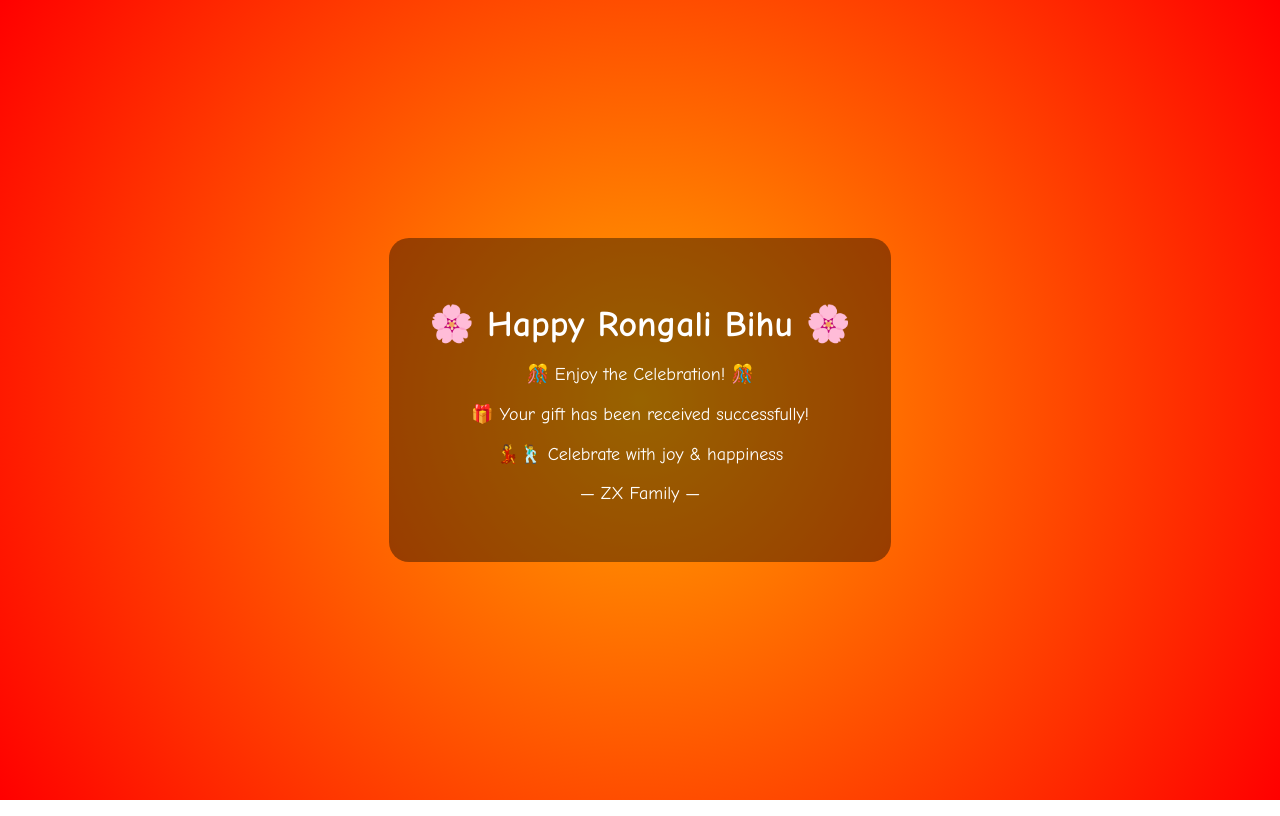
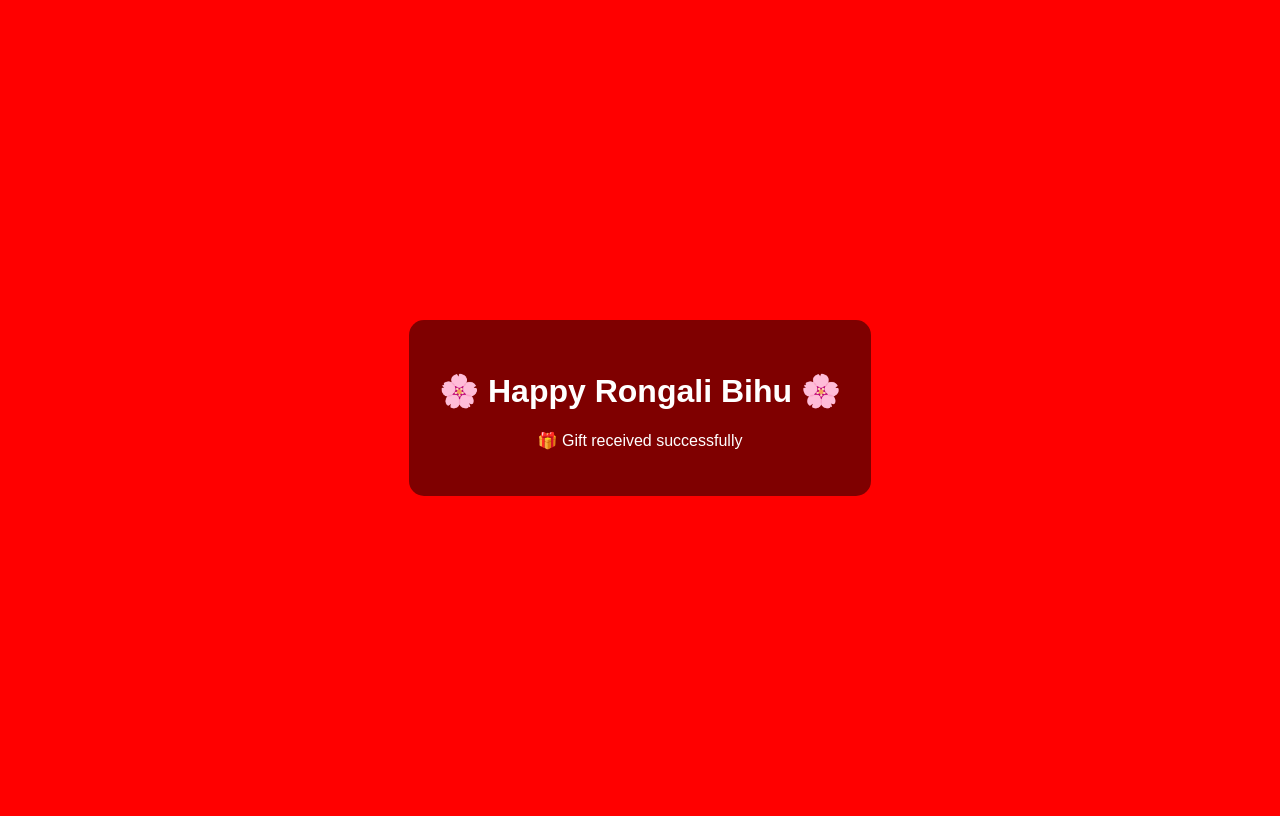
Before and after one commit to nehahacker-call/Bihu-gift, a plain HTML site: page bihu.html in a window 1280 px wide. Drawn offline with Linux system fonts and the light colour scheme.

Commit message:
Update bihu.html

```diff
--- a/bihu.html
+++ b/bihu.html
@@ -3,69 +3,41 @@
 <head>
   <title>Happy Bihu 🎉</title>
   <meta name="viewport" content="width=device-width, initial-scale=1.0">
-
   <style>
-    body {
-      margin: 0;
-      min-height: 100vh;
-      display: flex;
-      justify-content: center;
-      align-items: center;
-      background: radial-gradient(circle, orange, red);
-      font-family: 'Comic Sans MS', cursive;
-      text-align: center;
-      color: white;
+    body{
+      min-height:100vh;
+      display:flex;
+      justify-content:center;
+      align-items:center;
+      background:red;
+      color:white;
+      text-align:center;
+      font-family:Arial;
     }
-    .box {
-      background: rgba(0,0,0,0.4);
-      padding: 40px;
-      border-radius: 20px;
-      animation: pop 1.2s ease;
+    .box{
+      background:rgba(0,0,0,0.5);
+      padding:30px;
+      border-radius:15px;
     }
-    h1 {
-      font-size: 36px;
-      margin-bottom: 10px;
-    }
-    p {
-      font-size: 18px;
-    }
-    .name {
-      color: #00ffcc;
-      font-size: 26px;
-      font-weight: bold;
-      animation: glow 1.5s infinite alternate;
-    }
-    @keyframes pop {
-      0% { transform: scale(0.5); opacity: 0; }
-      100% { transform: scale(1); opacity: 1; }
-    }
-    @keyframes glow {
-      from { text-shadow: 0 0 5px yellow; }
-      to { text-shadow: 0 0 20px white; }
+    .name{
+      color:yellow;
+      font-size:26px;
+      font-weight:bold;
     }
   </style>
 </head>
-
 <body>
 
 <div class="box">
   <h1>🌸 Happy Rongali Bihu 🌸</h1>
-  <p id="nameText"></p>
-  <p>🎁 Your gift has been received successfully!</p>
-  <p>💃🕺 Celebrate with joy & happiness</p>
-  <p>— ZX Family —</p>
+  <p id="showName"></p>
+  <p>🎁 Gift received successfully</p>
 </div>
 
 <script>
-  const userName = localStorage.getItem("bihuName");
-
-  if (userName) {
-    document.getElementById("nameText").innerHTML =
-      "🎊 <span class='name'>" + userName + "</span>, Enjoy the Celebration! 🎊";
-  } else {
-    document.getElementById("nameText").innerHTML =
-      "🎊 Enjoy the Celebration! 🎊";
-  }
+const name = localStorage.getItem("bihuName");
+document.getElementById("showName").innerHTML =
+  name ? "🎊 <span class='name'>"+name+"</span> 🎊" : "";
 </script>
 
 </body>
```
